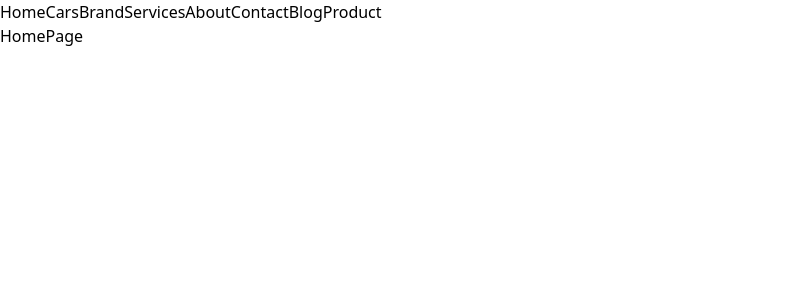
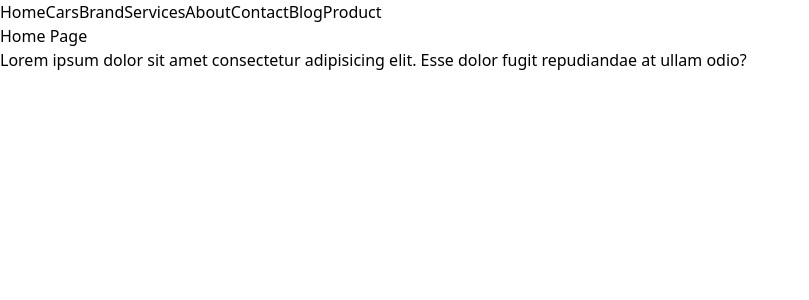
Before and after one commit to Ziyoviddin880/RentCar, a React (Vite) app: page / in a window 1280 px wide. Shown: the top 300 px of the page, without its empty margins (0-809 px from the left). Built offline with nearby package versions, Linux system fonts and the light colour scheme.

Commit message:
I opened a new branch for myself Mahkamov

```diff
--- a/src/pages/home/HomePage.jsx
+++ b/src/pages/home/HomePage.jsx
@@ -1,5 +1,10 @@
 const HomePage = () => {
-  return <div>HomePage</div>;
+  return (
+    <>
+      <h1>Home Page </h1>
+      <p>Lorem ipsum dolor sit amet consectetur adipisicing elit. Esse dolor fugit repudiandae at ullam odio?</p>
+    </>
+  );
 };
 
 export default HomePage;
```
